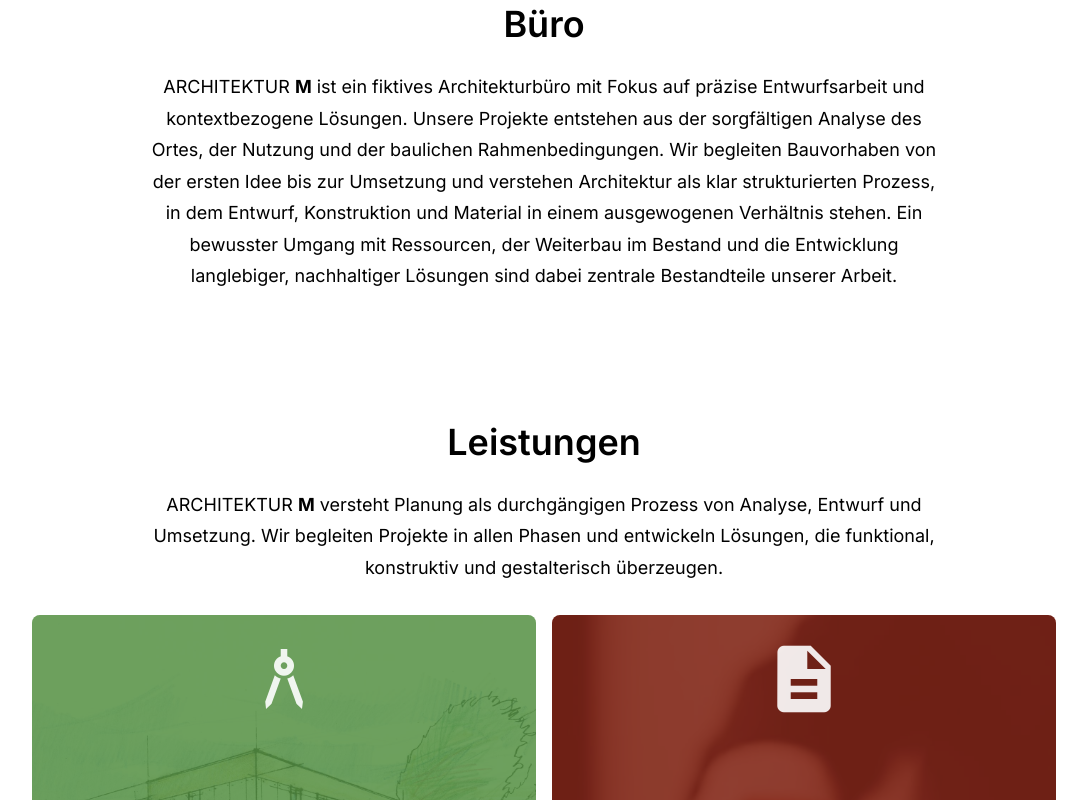
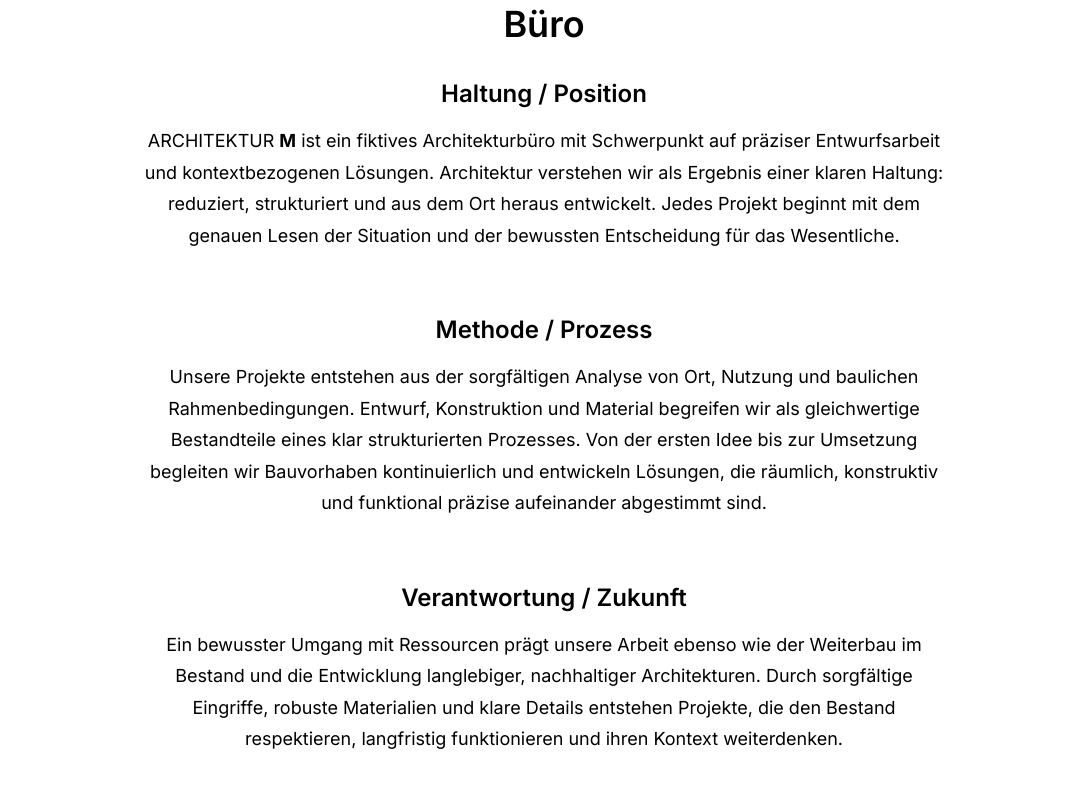
Before and after one commit to Grafikmartin/architektur-m, an Angular app: page / in a window 1280 px wide. Shown: the part 1720-2520 px from the top of the page, without its empty margins (96-1183 px from the left). Built offline with nearby package versions, Linux system fonts and the light colour scheme.

Commit message:
Update about-text with scroll animations and three-part structure

```diff
--- a/src/app/components/about-text/about-text.css
+++ b/src/app/components/about-text/about-text.css
@@ -15,7 +15,26 @@
   font-size: clamp(var(--font-size-2xl), 4vw, var(--font-size-4xl));
   font-weight: var(--font-weight-semibold);
   color: var(--color-text);
-  margin-bottom: var(--spacing-lg);
+  margin-bottom: var(--spacing-xl);
+  line-height: var(--line-height-tight);
+}
+
+.about-text-part {
+  margin-bottom: var(--spacing-3xl);
+  opacity: 0;
+  transition: transform 1.2s ease-out, opacity 1.2s ease-out;
+}
+
+.about-text-part:last-child {
+  margin-bottom: 0;
+}
+
+.about-part-heading {
+  font-family: var(--font-family);
+  font-size: clamp(var(--font-size-xl), 2.5vw, var(--font-size-2xl));
+  font-weight: var(--font-weight-semibold);
+  color: var(--color-text);
+  margin-bottom: var(--spacing-md);
   line-height: var(--line-height-tight);
 }
 
@@ -25,15 +44,130 @@
   font-weight: var(--font-weight-normal);
   color: var(--color-text);
   line-height: var(--line-height-relaxed);
-  margin-bottom: var(--spacing-lg);
 }
 
 .about-text strong {
   font-weight: var(--font-weight-bold);
 }
 
-.about-text:last-child {
-  margin-bottom: 0;
+/* Part 1: comes from right, goes slightly too far, then settles */
+.about-text-part:nth-child(2) {
+  transform: translateX(150vw);
+}
+
+.about-text-part:nth-child(2).visible {
+  opacity: 1;
+  animation: slideInFromRight1 2s cubic-bezier(0.4, 0, 0.2, 1) forwards;
+}
+
+.about-text-part:nth-child(2):not(.visible) {
+  animation: slideOutToRight 1s ease-in forwards;
+}
+
+@keyframes slideInFromRight1 {
+  0% {
+    transform: translateX(150vw);
+    opacity: 0;
+  }
+  75% {
+    transform: translateX(-4vw);
+    opacity: 1;
+  }
+  100% {
+    transform: translateX(0);
+    opacity: 1;
+  }
+}
+
+@keyframes slideOutToRight {
+  0% {
+    transform: translateX(0);
+    opacity: 1;
+  }
+  100% {
+    transform: translateX(150vw);
+    opacity: 0;
+  }
+}
+
+/* Part 2: comes from left, goes slightly too far, then settles */
+.about-text-part:nth-child(3) {
+  transform: translateX(-150vw);
+}
+
+.about-text-part:nth-child(3).visible {
+  opacity: 1;
+  animation: slideInFromLeft 2s cubic-bezier(0.4, 0, 0.2, 1) forwards;
+}
+
+.about-text-part:nth-child(3):not(.visible) {
+  animation: slideOutToLeft 1s ease-in forwards;
+}
+
+@keyframes slideInFromLeft {
+  0% {
+    transform: translateX(-150vw);
+    opacity: 0;
+  }
+  75% {
+    transform: translateX(4vw);
+    opacity: 1;
+  }
+  100% {
+    transform: translateX(0);
+    opacity: 1;
+  }
+}
+
+@keyframes slideOutToLeft {
+  0% {
+    transform: translateX(0);
+    opacity: 1;
+  }
+  100% {
+    transform: translateX(-150vw);
+    opacity: 0;
+  }
+}
+
+/* Part 3: comes from right, goes slightly too far, then settles */
+.about-text-part:nth-child(4) {
+  transform: translateX(150vw);
+}
+
+.about-text-part:nth-child(4).visible {
+  opacity: 1;
+  animation: slideInFromRight3 2s cubic-bezier(0.4, 0, 0.2, 1) forwards;
+}
+
+.about-text-part:nth-child(4):not(.visible) {
+  animation: slideOutToRight3 1s ease-in forwards;
+}
+
+@keyframes slideInFromRight3 {
+  0% {
+    transform: translateX(150vw);
+    opacity: 0;
+  }
+  75% {
+    transform: translateX(-4vw);
+    opacity: 1;
+  }
+  100% {
+    transform: translateX(0);
+    opacity: 1;
+  }
+}
+
+@keyframes slideOutToRight3 {
+  0% {
+    transform: translateX(0);
+    opacity: 1;
+  }
+  100% {
+    transform: translateX(150vw);
+    opacity: 0;
+  }
 }
 
 /* Responsive */
@@ -42,7 +176,15 @@
     padding: var(--spacing-3xl) 10vw;
   }
 
-  .about-text {
-    margin-bottom: var(--spacing-md);
+  .about-text-part {
+    margin-bottom: var(--spacing-2xl);
+  }
+
+  .about-text-part:nth-child(2) {
+    transform: translateX(100vw);
+  }
+
+  .about-text-part:nth-child(3) {
+    transform: translateX(-100vw);
   }
 }
--- a/src/app/components/about-text/about-text.html
+++ b/src/app/components/about-text/about-text.html
@@ -2,8 +2,25 @@
   <div class="about-text-container">
     <h2 class="about-heading">Büro</h2>
 
-    <p class="about-text">
-      ARCHITEKTUR <strong>M</strong> ist ein fiktives Architekturbüro mit Fokus auf präzise Entwurfsarbeit und kontextbezogene Lösungen. Unsere Projekte entstehen aus der sorgfältigen Analyse des Ortes, der Nutzung und der baulichen Rahmenbedingungen. Wir begleiten Bauvorhaben von der ersten Idee bis zur Umsetzung und verstehen Architektur als klar strukturierten Prozess, in dem Entwurf, Konstruktion und Material in einem ausgewogenen Verhältnis stehen. Ein bewusster Umgang mit Ressourcen, der Weiterbau im Bestand und die Entwicklung langlebiger, nachhaltiger Lösungen sind dabei zentrale Bestandteile unserer Arbeit.
-    </p>
+    <div class="about-text-part" [class.visible]="isPart1Visible">
+      <h3 class="about-part-heading">Haltung / Position</h3>
+      <p class="about-text">
+        ARCHITEKTUR <strong>M</strong> ist ein fiktives Architekturbüro mit Schwerpunkt auf präziser Entwurfsarbeit und kontextbezogenen Lösungen. Architektur verstehen wir als Ergebnis einer klaren Haltung: reduziert, strukturiert und aus dem Ort heraus entwickelt. Jedes Projekt beginnt mit dem genauen Lesen der Situation und der bewussten Entscheidung für das Wesentliche.
+      </p>
+    </div>
+
+    <div class="about-text-part" [class.visible]="isPart2Visible">
+      <h3 class="about-part-heading">Methode / Prozess</h3>
+      <p class="about-text">
+        Unsere Projekte entstehen aus der sorgfältigen Analyse von Ort, Nutzung und baulichen Rahmenbedingungen. Entwurf, Konstruktion und Material begreifen wir als gleichwertige Bestandteile eines klar strukturierten Prozesses. Von der ersten Idee bis zur Umsetzung begleiten wir Bauvorhaben kontinuierlich und entwickeln Lösungen, die räumlich, konstruktiv und funktional präzise aufeinander abgestimmt sind.
+      </p>
+    </div>
+
+    <div class="about-text-part" [class.visible]="isPart3Visible">
+      <h3 class="about-part-heading">Verantwortung / Zukunft</h3>
+      <p class="about-text">
+        Ein bewusster Umgang mit Ressourcen prägt unsere Arbeit ebenso wie der Weiterbau im Bestand und die Entwicklung langlebiger, nachhaltiger Architekturen. Durch sorgfältige Eingriffe, robuste Materialien und klare Details entstehen Projekte, die den Bestand respektieren, langfristig funktionieren und ihren Kontext weiterdenken.
+      </p>
+    </div>
   </div>
 </section>
--- a/src/app/components/about-text/about-text.ts
+++ b/src/app/components/about-text/about-text.ts
@@ -1,4 +1,4 @@
-import { Component } from '@angular/core';
+import { Component, HostListener, OnInit } from '@angular/core';
 import { CommonModule } from '@angular/common';
 
 @Component({
@@ -8,5 +8,52 @@ import { CommonModule } from '@angular/common';
   templateUrl: './about-text.html',
   styleUrl: './about-text.css'
 })
-export class AboutTextComponent {
+export class AboutTextComponent implements OnInit {
+  isPart1Visible = false;
+  isPart2Visible = false;
+  isPart3Visible = false;
+
+  ngOnInit() {
+    this.checkVisibility();
+  }
+
+  @HostListener('window:scroll', [])
+  onScroll() {
+    this.checkVisibility();
+  }
+
+  checkVisibility() {
+    const section = document.getElementById('buero');
+    if (!section) return;
+
+    const rect = section.getBoundingClientRect();
+    const windowHeight = window.innerHeight;
+    const sectionTop = rect.top;
+    const sectionBottom = rect.bottom;
+    const sectionHeight = rect.height;
+
+    // Calculate visibility based on scroll position
+    // Parts appear when section enters viewport and disappear when section leaves
+
+    // Part 1: appears when section enters viewport, disappears when section is too far up
+    if (sectionTop < windowHeight * 0.8 && sectionBottom > -sectionHeight * 0.2) {
+      this.isPart1Visible = true;
+    } else {
+      this.isPart1Visible = false;
+    }
+
+    // Part 2: appears slightly later, disappears when section is too far up
+    if (sectionTop < windowHeight * 0.6 && sectionBottom > -sectionHeight * 0.2) {
+      this.isPart2Visible = true;
+    } else {
+      this.isPart2Visible = false;
+    }
+
+    // Part 3: appears last, disappears when section is too far up
+    if (sectionTop < windowHeight * 0.4 && sectionBottom > -sectionHeight * 0.2) {
+      this.isPart3Visible = true;
+    } else {
+      this.isPart3Visible = false;
+    }
+  }
 }
```
